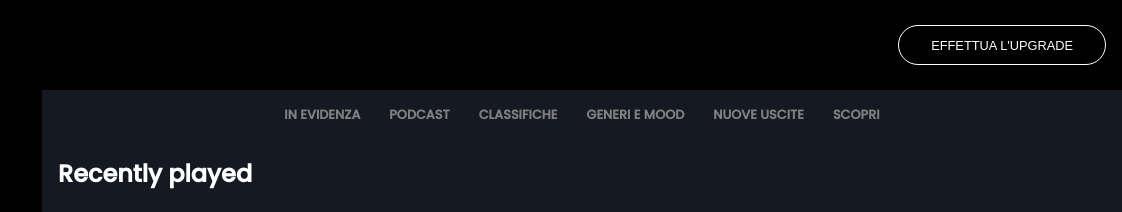
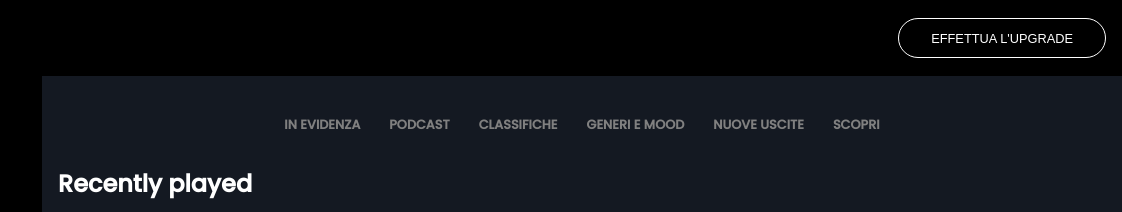
Before and after one commit to RiccardoNestola/html-css-spotifyweb, a plain HTML site: page index.html in a window 1280 px wide. Shown: the top 212 px of the page, 158-1280 px from the left. Drawn offline with Linux system fonts and the light colour scheme.

Commit message:
add fixed upgrade bar

```diff
--- a/css/style.css
+++ b/css/style.css
@@ -53,6 +53,7 @@ body{
 
 
 .filter{
+    margin-top: 100px;
     padding:1rem;
     font-size: .8rem;
     font-weight: 600;
@@ -288,13 +289,15 @@ main{
 
 
 .upgrade{
-    width: 100%;
-    height: 90px;
+    width: calc(100% - 200px);
+    height: 76px;
     background-color: black;
     padding: 1rem;
-
+    position: fixed;
+    top: 0;
+    right: 0;
+    z-index: 2;
 }
-
 
 
 
@@ -452,6 +455,11 @@ footer{
 /* XS */
 @media (max-width: 576px) {
 
+
+    .upgrade{
+        width: calc(100% - 60px);
+    }
+
     div.filter ul {
         text-align: center;
     }
```
